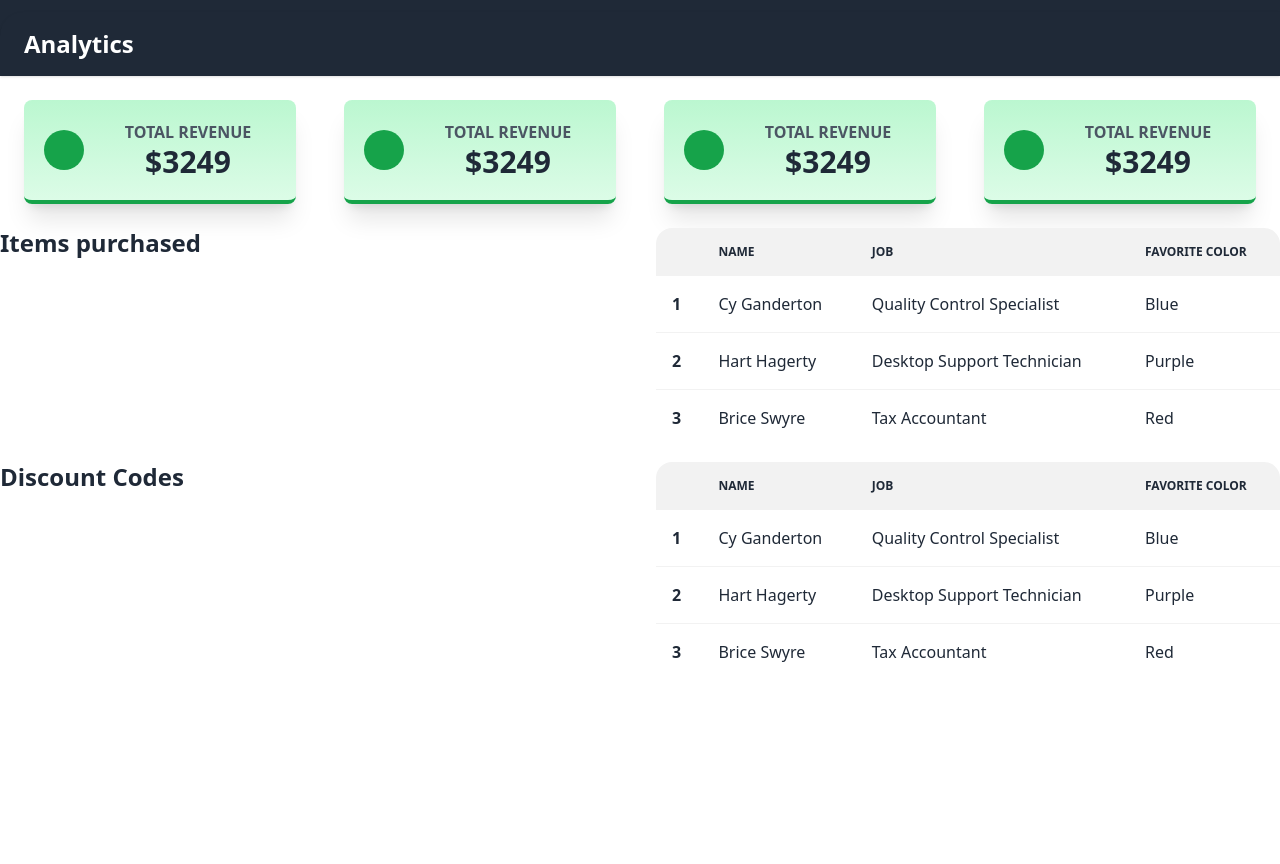
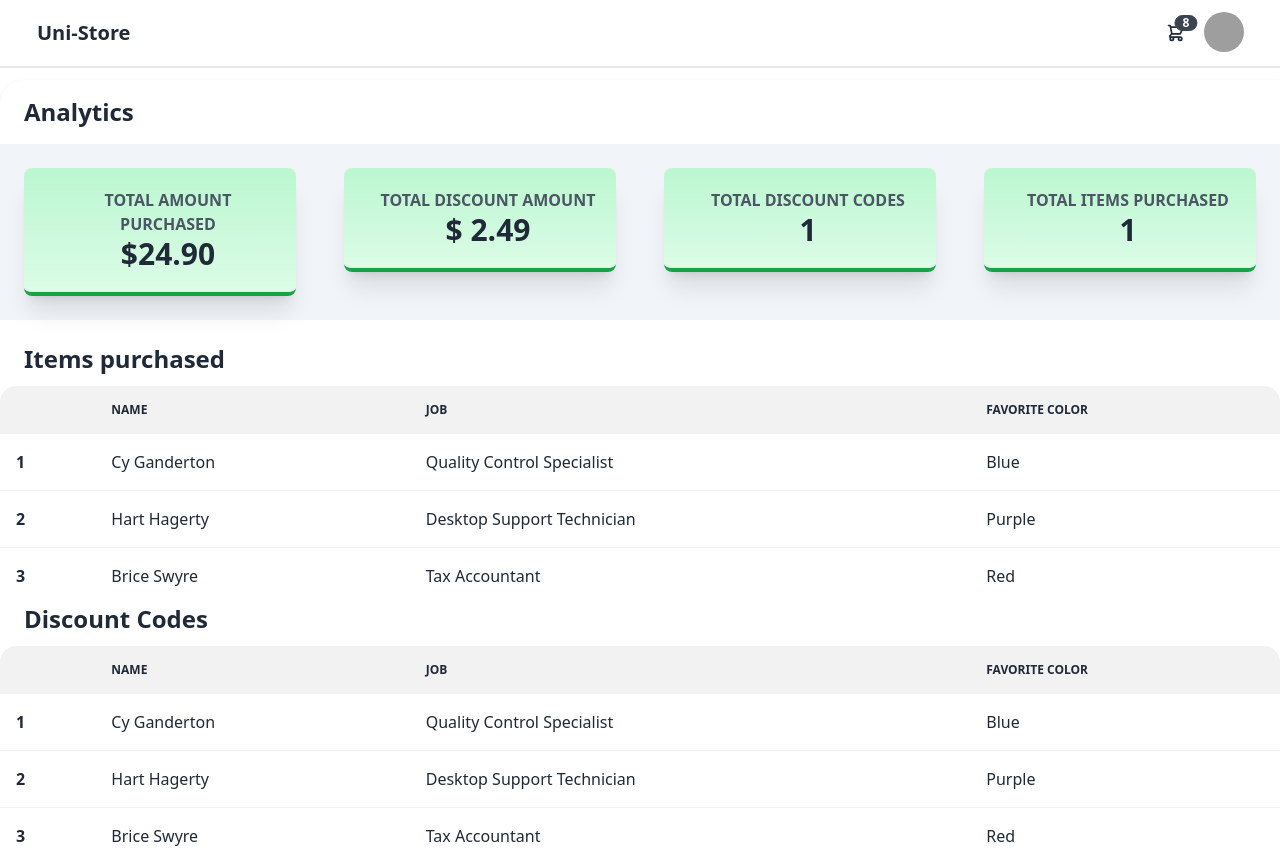
Before and after one commit to l-fifa-l/unistore, a Next.js app in the folder client/: page /admin in a window 1280 px wide. Before the commit the page ends 800 px from the top, so only its background shows below. Built offline with nearby package versions, Linux system fonts and the light colour scheme; grey boxes are pictures that could not be loaded.

Commit message:
layout refactor

```diff
--- a/client/components/CartPay.jsx
+++ b/client/components/CartPay.jsx
@@ -18,7 +18,20 @@ export default function CartPay() {
                     name=""
                   />
                   <button className="h-10 rounded bg-black absolute top-2 text-sm right-2 px-3 text-white hover:bg-gray-900 ">
-                    Discount Code
+                    <svg
+                      xmlns="http://www.w3.org/2000/svg"
+                      class="h-6 w-6"
+                      fill="none"
+                      viewBox="0 0 24 24"
+                      stroke="currentColor"
+                      stroke-width="2"
+                    >
+                      <path
+                        stroke-linecap="round"
+                        stroke-linejoin="round"
+                        d="M9 12l2 2 4-4M7.835 4.697a3.42 3.42 0 001.946-.806 3.42 3.42 0 014.438 0 3.42 3.42 0 001.946.806 3.42 3.42 0 013.138 3.138 3.42 3.42 0 00.806 1.946 3.42 3.42 0 010 4.438 3.42 3.42 0 00-.806 1.946 3.42 3.42 0 01-3.138 3.138 3.42 3.42 0 00-1.946.806 3.42 3.42 0 01-4.438 0 3.42 3.42 0 00-1.946-.806 3.42 3.42 0 01-3.138-3.138 3.42 3.42 0 00-.806-1.946 3.42 3.42 0 010-4.438 3.42 3.42 0 00.806-1.946 3.42 3.42 0 013.138-3.138z"
+                      />
+                    </svg>
                   </button>
                 </div>
               </div>
--- a/client/components/CartProduct.jsx
+++ b/client/components/CartProduct.jsx
@@ -3,36 +3,36 @@ import React from 'react';
 function CartProduct() {
   return (
     <>
-      <div class="flex justify-between items-center mt-6 pt-6">
-        <div class="flex  items-center">
+      <div className="flex justify-between items-center mt-6 pt-6">
+        <div className="flex  items-center">
           <img
             src="https://i.imgur.com/EEguU02.jpg"
             width="60"
-            class="rounded-full "
+            className="rounded-full "
           />
 
-          <div class="flex flex-col ml-3">
-            <span class="md:text-md font-medium">Chicken momo</span>
-            <span class="text-xs font-light text-gray-400">#41551</span>
+          <div className="flex flex-col ml-3">
+            <span className="md:text-md font-medium">Chicken momo</span>
+            <span className="text-xs font-light text-gray-400">#41551</span>
           </div>
         </div>
 
-        <div class="flex justify-center items-center">
-          <div class="pr-8 flex ">
-            <span class="font-semibold">-</span>
+        <div className="flex justify-center items-center">
+          <div className="pr-8 flex ">
+            <span className="font-semibold">-</span>
             <input
               type="text"
-              class="focus:outline-none bg-gray-100 border h-6 w-8 rounded text-sm px-2 mx-2"
+              className="focus:outline-none bg-gray-100 border h-6 w-8 rounded text-sm px-2 mx-2"
               value="1"
             />
-            <span class="font-semibold">+</span>
+            <span className="font-semibold">+</span>
           </div>
 
-          <div class="pr-8 ">
-            <span class="text-xs font-medium">$10.50</span>
+          <div className="pr-8 ">
+            <span className="text-xs font-medium">$10.50</span>
           </div>
           <div>
-            <i class="fa fa-close text-xs font-medium"></i>
+            <i className="fa fa-close text-xs font-medium"></i>
           </div>
         </div>
       </div>
--- a/client/components/MetricCard.jsx
+++ b/client/components/MetricCard.jsx
@@ -1,19 +1,19 @@
 import React from 'react';
 
-function MetricCard() {
+function MetricCard({ icon, name, value }) {
   return (
-    <>
+    <div className="w-full md:w-1/2 xl:w-1/4 p-6">
       <div className="bg-gradient-to-b from-green-200 to-green-100 border-b-4 border-green-600 rounded-lg shadow-xl p-5">
         <div className="flex flex-row items-center">
           <div className="flex-shrink pr-4">
-            <div className="rounded-full p-5 bg-green-600">
-              <i className="fa fa-wallet fa-2x fa-inverse"></i>
+            <div className="rounded-full ">
+              <i className={`${icon} h-5 w-4`}></i>
             </div>
           </div>
           <div className="flex-1 text-right md:text-center">
-            <h2 className="font-bold uppercase text-gray-600">Total Revenue</h2>
+            <h2 className="font-bold uppercase text-gray-600">{name}</h2>
             <p className="font-bold text-3xl">
-              $3249{' '}
+              {value}
               <span className="text-green-500">
                 <i className="fas fa-caret-up"></i>
               </span>
@@ -21,7 +21,7 @@ function MetricCard() {
           </div>
         </div>
       </div>
-    </>
+    </div>
   );
 }
 
--- a/client/components/Navbar.jsx
+++ b/client/components/Navbar.jsx
@@ -1,4 +1,5 @@
 import React from 'react';
+import Link from 'next/link';
 
 function Navbar() {
   return (
@@ -6,7 +7,9 @@ function Navbar() {
       <div className="navbar bg-base-100 pl-5 pr-8">
         {/* Logo of Site */}
         <div className="flex-1">
+          <Link href="/">
             <a className="btn btn-ghost normal-case text-xl">Uni-Store</a>
+          </Link>
         </div>
         {/* Cart and Profile */}
         <div className="flex-none">
@@ -40,9 +43,11 @@ function Navbar() {
                 <span className="font-bold text-lg">8 Items</span>
                 <span className="text-info">Subtotal: $999</span>
                 <div className="card-actions">
+                  <Link href="/cart">
                     <button className="btn btn-primary btn-block">
                       View cart
                     </button>
+                  </Link>
                 </div>
               </div>
             </div>
@@ -62,9 +67,11 @@ function Navbar() {
                 <a className="justify-between">Profile</a>
               </li>
               {/* Show if User is Admin */}
+              <Link href="/admin">
                 <li>
                   <a>Admin</a>
                 </li>
+              </Link>
             </ul>
           </div>
         </div>
--- a/client/components/Product.jsx
+++ b/client/components/Product.jsx
@@ -1,10 +1,11 @@
 import React from 'react';
+import Link from 'next/link';
 
 function Product() {
   return (
     <>
       <div className="lg:w-1/4 md:w-1/2 p-4 w-full ">
-        <div className="relative block border-2 border-sky-500">
+        <div className="relative block border border-sky-500">
           <img
             className="object-contain w-full h-full"
             src="https://www.hyperui.dev/photos/toy-1.jpeg"
@@ -25,7 +26,9 @@ function Product() {
 
             <div className="card-actions justify-end">
               <button className="btn btn-primary">Add to Cart</button>
-              <button className="btn btn-primary">Buy Now</button>
+              <Link href="/cart">
+                <button className="btn btn-primary">Buy Now</button>
+              </Link>
             </div>
           </div>
         </div>
--- a/client/package.json
+++ b/client/package.json
@@ -9,6 +9,7 @@
     "lint": "next lint"
   },
   "dependencies": {
+    "css.gg": "^2.0.0",
     "daisyui": "^2.22.0",
     "next": "12.2.4",
     "react": "18.2.0",
--- /dev/null
+++ b/client/pages/404.jsx
@@ -0,0 +1,31 @@
+import React from 'react';
+import Layout from '../components/layout';
+import Link from 'next/link';
+
+function NotFound() {
+  return (
+    <Layout>
+      <main className="h-screen w-full flex flex-col justify-center items-center bg-[#1A2238]">
+        <h1 className="text-9xl font-extrabold text-white tracking-widest">
+          404
+        </h1>
+        <div className="bg-[#FF6A3D] px-2 text-sm rounded rotate-12 absolute">
+          Page Not Found
+        </div>
+        <button className="mt-5">
+          <a className="relative inline-block text-sm font-medium text-[#FF6A3D] group active:text-orange-500 focus:outline-none focus:ring">
+            <span className="absolute inset-0 transition-transform translate-x-0.5 translate-y-0.5 bg-[#FF6A3D] group-hover:translate-y-0 group-hover:translate-x-0"></span>
+
+            <span className="relative block px-8 py-3 bg-[#1A2238] border border-current">
+              <Link href="/">
+                <a>Go Home</a>
+              </Link>
+            </span>
+          </a>
+        </button>
+      </main>
+    </Layout>
+  );
+}
+
+export default NotFound;
--- a/client/pages/admin.jsx
+++ b/client/pages/admin.jsx
@@ -1,44 +1,52 @@
 import React from 'react';
+import Layout from '../components/layout';
 import MetricCard from '../components/MetricCard';
 
 function admin() {
   return (
-    <>
+    <Layout>
       <section>
-        <div className="bg-gray-800 pt-3">
-          <div className="rounded-tl-3xl bg-gradient-to-r to-gray-800 p-4 shadow text-2xl text-white">
+        <div className="pt-3 border-t-2">
+          <div className="rounded-tl-3xl p-4 shadow text-2xl">
             <h1 className="font-bold pl-2">Analytics</h1>
           </div>
         </div>
         {/* Metric Card Start */}
-        <div className="flex flex-wrap">
-          <div className="w-full md:w-1/2 xl:w-1/4 p-6">
+        <div className="flex flex-wrap bg-slate-100 mb-6">
           {/*Total Purchased Amount Metric Card*/}
-            <MetricCard />
-            {/*/Metric Card*/}
-          </div>
-          <div className="w-full md:w-1/2 xl:w-1/4 p-6">
+          <MetricCard
+            icon={'gg-dollar'}
+            name={'Total Amount Purchased'}
+            value={'$24.90'}
+          />
+
           {/*Total Discount Amount Metric Card*/}
-            <MetricCard />
-            {/*Metric Card*/}
-          </div>
-          <div className="w-full md:w-1/2 xl:w-1/4 p-6">
+          <MetricCard
+            icon={'gg-dollar'}
+            name={'Total Discount Amount'}
+            value={'$ 2.49'}
+          />
+
           {/*Total discount Codes used Metric Card*/}
-            <MetricCard />
-            {/*/Metric Card*/}
-          </div>
-          <div className="w-full md:w-1/2 xl:w-1/4 p-6">
+          <MetricCard
+            icon={'gg-dollar'}
+            name={'Total discount Codes'}
+            value={1}
+          />
+
           {/*Total Number of Items purchased Metric Card*/}
-            <MetricCard />
-            {/*/Metric Card*/}
-          </div>
+          <MetricCard
+            icon={'gg-dollar'}
+            name={'Total Items purchased'}
+            value={1}
+          />
         </div>
         {/* Metric Card End */}
       </section>
-      <section className="justify-center grid gap-x-8 gap-y-4 md:grid-cols-2">
+      <section className=" justify-evenly sm:flex-1 gap-x-8 gap-y-4 ">
         {/* List of Items purchased */}
-
-        <h2 className="text-2xl font-semibold leading-tight">
+        <div>
+          <h2 className="text-2xl font-semibold pl-6 pb-3 leading-tight">
             Items purchased
           </h2>
 
@@ -78,10 +86,13 @@ function admin() {
               </tbody>
             </table>
           </div>
+        </div>
 
         {/* Discount Codes List */}
-
-        <h2 className="text-2xl font-semibold leading-tight">Discount Codes</h2>
+        <div>
+          <h2 className="text-2xl pl-6 pb-3 font-semibold leading-tight">
+            Discount Codes
+          </h2>
 
           <div className="overflow-x-auto">
             <table className="table w-full">
@@ -119,8 +130,9 @@ function admin() {
               </tbody>
             </table>
           </div>
+        </div>
       </section>
-    </>
+    </Layout>
   );
 }
 
--- a/client/pages/index.jsx
+++ b/client/pages/index.jsx
@@ -1,15 +1,12 @@
-import Head from 'next/head';
-import Image from 'next/image';
-import styles from '../styles/Home.module.css';
 import Layout from '../components/layout';
 import Product from '../components/product';
 
 export default function Home() {
   return (
     <Layout>
-      <section class="text-gray-600 body-font">
-        <div class="container px-5 py-10 mx-auto">
-          <div class="flex flex-wrap -m-4">
+      <section className="text-gray-600 body-font">
+        <div className="container px-5 py-10 mx-auto">
+          <div className="flex flex-wrap -m-4">
             <Product />
             <Product />
             <Product />
```
Also changed, not shown: client/pages/cart.jsx (+21 -15 lines), 1 other file (tests, documents, lock files or other folders). Lines whose indentation alone changed are shown as unchanged.
